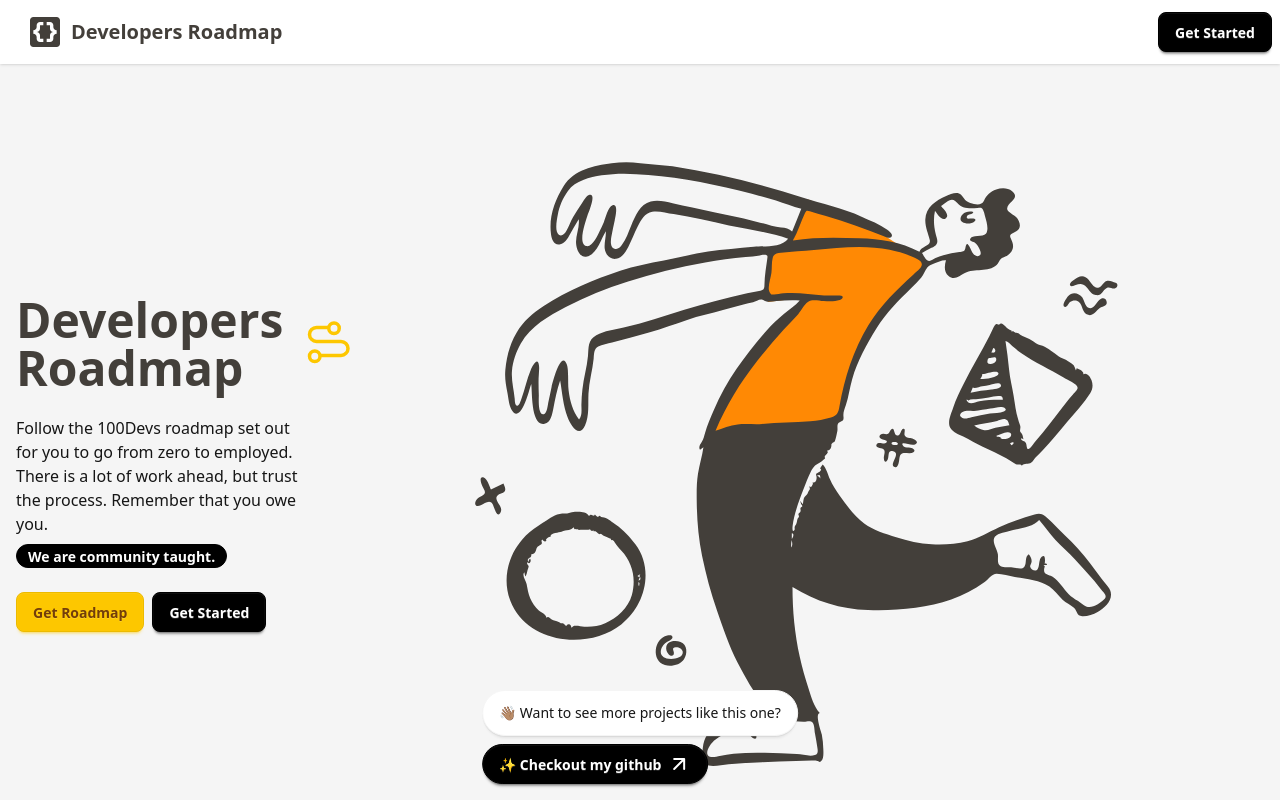
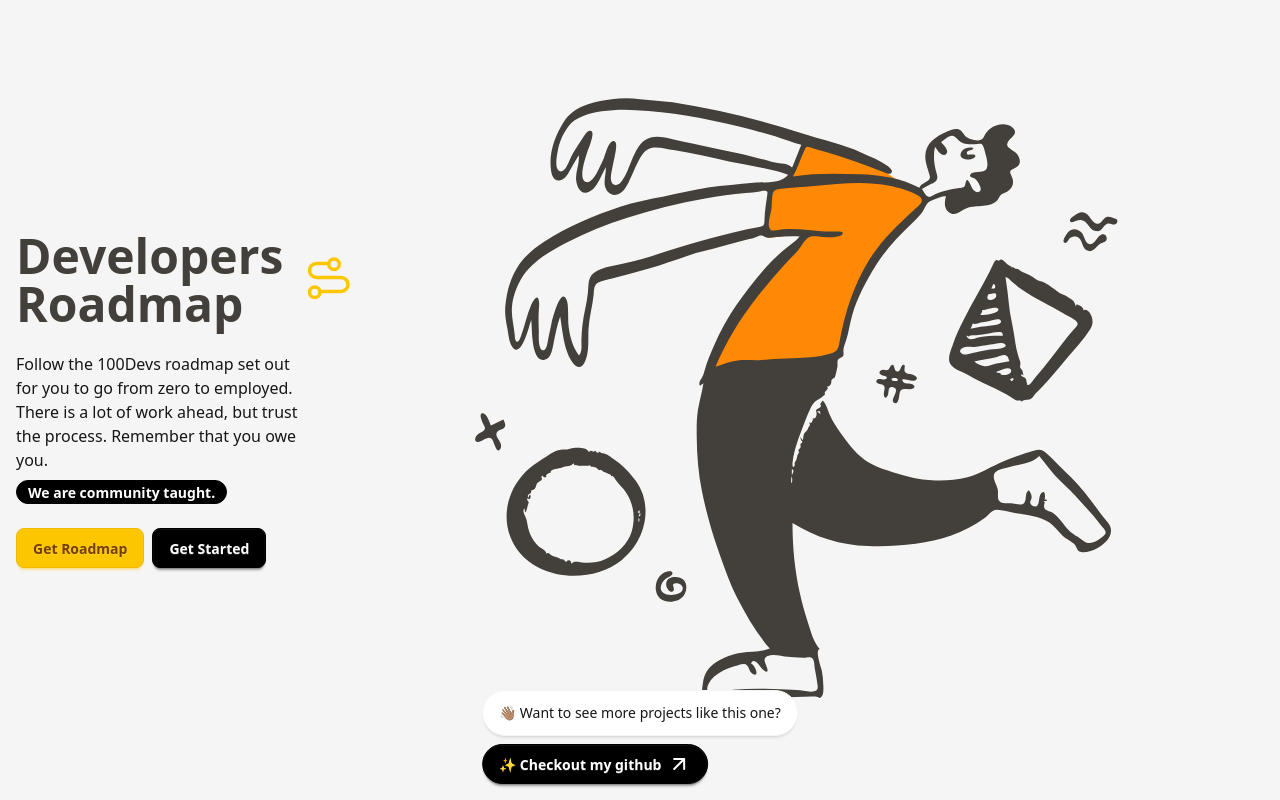
Before and after one commit to rcm-webdev/next-developer-roadmap, a Next.js app: page / in a window 1280 px wide. Shown: the top 800 px of the page. Built offline with nearby package versions, Linux system fonts and the light colour scheme; no server answers.

Commit message:
remove nabar from layout

```diff
--- a/app/layout.js
+++ b/app/layout.js
@@ -1,5 +1,4 @@
 import "./globals.css";
-import Navbar from "@/component/Navbar";
 
 export const metadata = {
   title: "Developers Roadmap",
@@ -10,10 +9,7 @@ export const metadata = {
 export default function RootLayout({ children }) {
   return (
     <html lang="en" data-theme="bumblebee">
-      <body>
-        <Navbar />
-        {children}
-      </body>
+      <body>{children}</body>
     </html>
   );
 }
```
